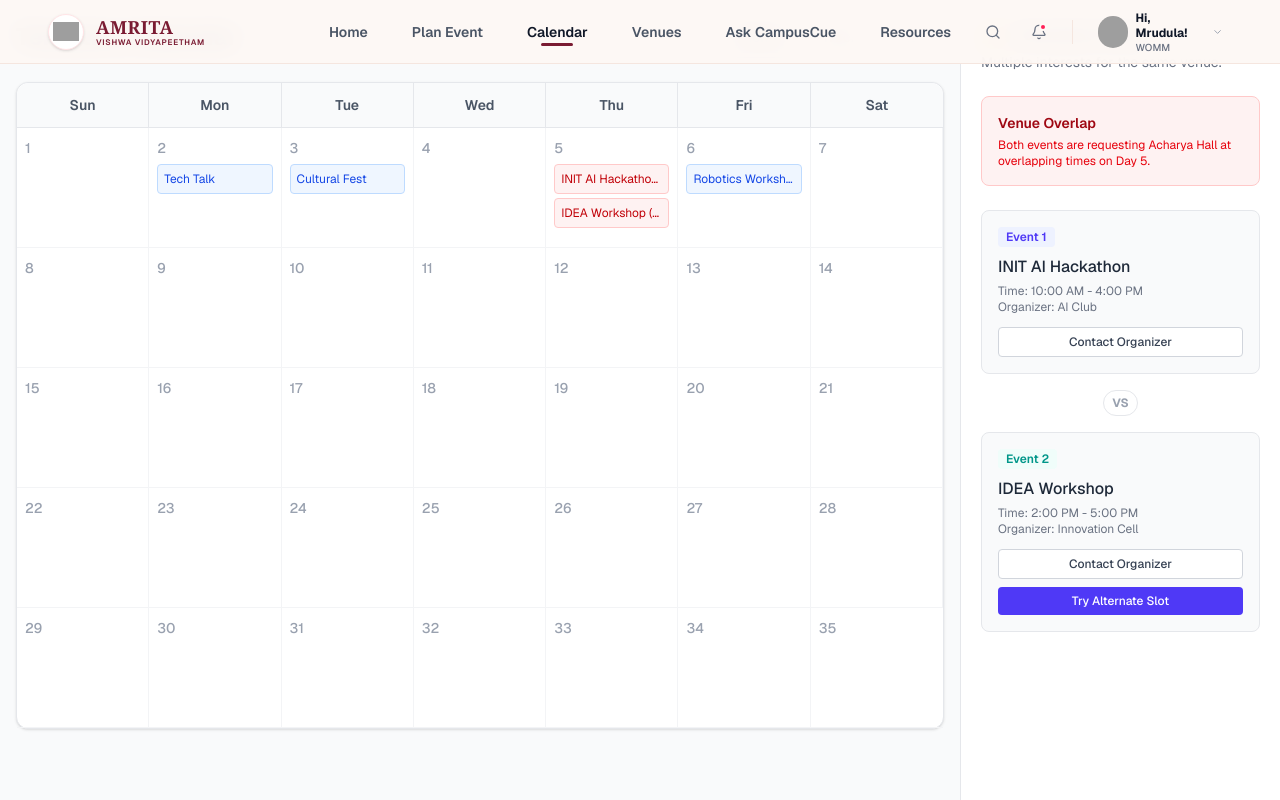
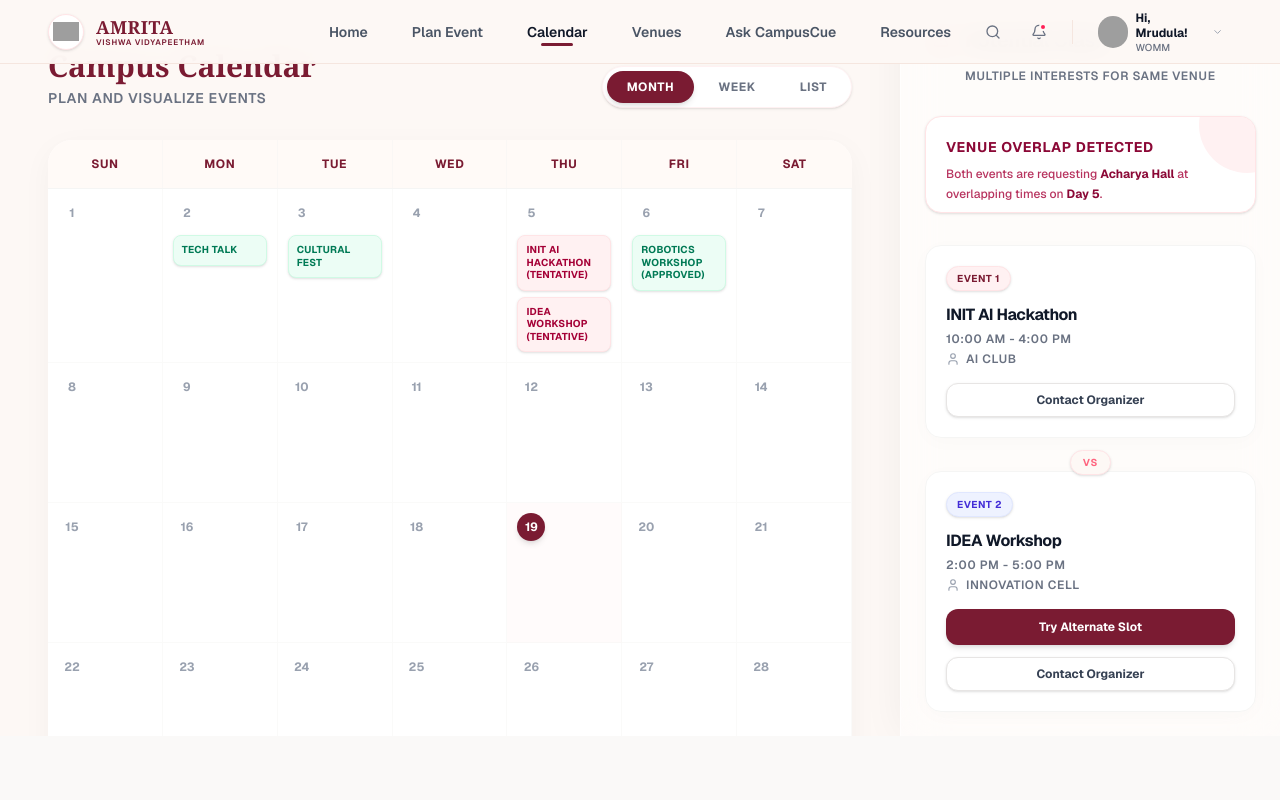
Before and after one commit to Mrudula-itsjuzme/Genesis-womm, a Next.js app in the folder apps/web/: page /calendar in a window 1280 px wide. Built offline with nearby package versions, Linux system fonts and the light colour scheme; grey boxes are pictures that could not be loaded.

Commit message:
feat(frontend): apply Amrita theme to Calendar Grid and Conflict Sidebar

```diff
--- a/apps/web/src/app/calendar/page.tsx
+++ b/apps/web/src/app/calendar/page.tsx
@@ -4,7 +4,7 @@ import ConflictSidebar from '@/components/ConflictSidebar';
 
 export default function CalendarPage() {
   return (
-    <div className="flex h-screen bg-white">
+    <div className="flex h-[calc(100vh-64px)] bg-[#FDF8F5] overflow-hidden">
       {/* Main Calendar Area */}
       <CalendarGrid />
 
--- a/apps/web/src/components/CalendarGrid.tsx
+++ b/apps/web/src/components/CalendarGrid.tsx
@@ -12,18 +12,23 @@ const CalendarGrid = () => {
   ];
 
   return (
-    <div className="flex-1 p-4 bg-gray-50 overflow-auto">
-      <div className="flex justify-between items-center mb-6">
-        <h1 className="text-2xl font-bold text-gray-800">Tentative Calendar</h1>
-        <div className="flex space-x-2 bg-white rounded-lg p-1 border border-gray-200">
+    <div className="flex-1 p-8 lg:p-12 overflow-y-auto">
+      <div className="max-w-7xl mx-auto">
+        <div className="flex justify-between items-end mb-8">
+          <div>
+            <h1 className="text-3xl font-serif font-bold text-[#7a1b32] mb-1">Campus Calendar</h1>
+            <p className="text-sm font-semibold text-gray-500 uppercase tracking-wider">Plan and visualize events</p>
+          </div>
+
+          <div className="flex space-x-1 bg-white rounded-full p-1 shadow-sm border border-rose-50">
             {['Month', 'Week', 'List'].map((tab) => (
               <button
                 key={tab}
                 onClick={() => setActiveTab(tab)}
-              className={`px-4 py-1.5 text-sm font-medium rounded-md ${
+                className={`px-5 py-2 text-xs font-bold uppercase tracking-wider rounded-full transition-all ${
                   activeTab === tab
-                  ? 'bg-gray-100 text-gray-800'
-                  : 'text-gray-600 hover:bg-gray-50'
+                    ? 'bg-[#7a1b32] text-white shadow-md'
+                    : 'text-gray-500 hover:text-gray-900 hover:bg-stone-50'
                 }`}
               >
                 {tab}
@@ -32,29 +37,33 @@ const CalendarGrid = () => {
           </div>
         </div>
 
-      <div className="bg-white border border-gray-200 rounded-xl shadow-sm">
-        <div className="grid grid-cols-7 border-b border-gray-200 bg-gray-50 rounded-t-xl">
+        <div className="bg-white rounded-3xl shadow-[0_8px_30px_rgb(0,0,0,0.04)] border-none overflow-hidden">
+          <div className="grid grid-cols-7 border-b border-stone-100 bg-[#FFF5F0]/50">
             {['Sun', 'Mon', 'Tue', 'Wed', 'Thu', 'Fri', 'Sat'].map((day) => (
-            <div key={day} className="py-3 text-center text-sm font-semibold text-gray-600 border-r last:border-r-0 border-gray-200">
+              <div key={day} className="py-4 text-center text-xs font-bold uppercase tracking-wider text-[#7a1b32] border-r last:border-r-0 border-stone-100/50">
                 {day}
               </div>
             ))}
           </div>
 
-        <div className="grid grid-cols-7 auto-rows-[minmax(120px,auto)]">
+          <div className="grid grid-cols-7 auto-rows-[minmax(140px,auto)]">
             {Array.from({ length: 35 }).map((_, index) => {
               const dayEvents = events.filter(e => e.day === index);
+              const isToday = index === 18; // Mock today
               return (
-              <div key={index} className="border-r border-b border-gray-100 p-2 relative min-h-[120px] last:border-r-0">
-                <span className="text-sm text-gray-400 font-medium">{index + 1}</span>
-                <div className="mt-1 space-y-1">
+                <div key={index} className={`border-r border-b border-stone-100/50 p-2.5 relative min-h-[140px] last:border-r-0 transition-colors hover:bg-stone-50/30 ${isToday ? 'bg-rose-50/30' : ''}`}>
+                  <span className={`flex items-center justify-center w-7 h-7 text-xs font-bold rounded-full mb-1 ${isToday ? 'bg-[#7a1b32] text-white shadow-md' : 'text-gray-400'}`}>
+                    {index + 1}
+                  </span>
+
+                  <div className="mt-2 space-y-1.5">
                     {dayEvents.map((event, i) => (
                       <div
                         key={i}
-                      className={`text-xs p-1.5 rounded truncate border ${
-                        event.conflict ? 'bg-red-50 border-red-200 text-red-700' :
-                        event.type === 'tentative' ? 'bg-yellow-50 border-yellow-200 text-yellow-700' :
-                        'bg-blue-50 border-blue-200 text-blue-700'
+                        className={`text-[10px] p-2 rounded-lg font-bold uppercase tracking-wide leading-tight shadow-sm border ${
+                          event.conflict ? 'bg-rose-50 border-rose-100 text-rose-800' :
+                          event.type === 'tentative' ? 'bg-amber-50 border-amber-100 text-amber-700' :
+                          'bg-emerald-50 border-emerald-100 text-emerald-700'
                         }`}
                       >
                         {event.title}
@@ -67,6 +76,7 @@ const CalendarGrid = () => {
           </div>
         </div>
       </div>
+    </div>
   );
 };
 
--- a/apps/web/src/components/ConflictSidebar.tsx
+++ b/apps/web/src/components/ConflictSidebar.tsx
@@ -1,60 +1,73 @@
 import React from 'react';
+import { AlertTriangle, User, CalendarX } from 'lucide-react';
 
 const ConflictSidebar = () => {
   return (
-    <div className="w-80 bg-white border-l border-gray-200 p-5 flex flex-col h-full overflow-y-auto">
-      <div className="mb-6">
-        <h2 className="text-lg font-bold text-gray-800 flex items-center gap-2">
-          <span className="text-red-500">⚠️</span> Potential Clash
+    <div className="w-[380px] bg-white/50 backdrop-blur-xl border-l border-white/50 shadow-[0_0_40px_rgb(0,0,0,0.05)] p-6 flex flex-col h-full overflow-y-auto">
+      <div className="mb-8">
+        <h2 className="text-xl font-bold text-gray-900 flex items-center gap-2 tracking-tight">
+          <div className="w-8 h-8 rounded-full bg-rose-100 flex items-center justify-center shadow-sm">
+            <AlertTriangle className="w-4 h-4 text-rose-600" />
+          </div>
+          Potential Clash
         </h2>
-        <p className="text-sm text-gray-500 mt-1">
-          Multiple interests for the same venue.
+        <p className="text-xs font-semibold uppercase tracking-wider text-gray-500 mt-3 pl-10">
+          Multiple interests for same venue
         </p>
       </div>
 
-      <div className="bg-red-50 border border-red-200 rounded-lg p-4 mb-6">
-        <div className="flex items-start gap-3">
+      <div className="bg-white rounded-2xl p-5 mb-8 shadow-sm border border-rose-100 relative overflow-hidden">
+        <div className="absolute top-0 right-0 w-24 h-24 bg-rose-50 rounded-full -mr-10 -mt-10 z-0"></div>
+        <div className="relative z-10 flex items-start gap-4">
           <div className="flex-1">
-            <h3 className="text-sm font-semibold text-red-800">Venue Overlap</h3>
-            <p className="text-xs text-red-600 mt-1">
-              Both events are requesting Acharya Hall at overlapping times on Day 5.
+            <h3 className="text-sm font-bold text-rose-900 uppercase tracking-wider mb-2">Venue Overlap Detected</h3>
+            <p className="text-xs font-medium text-rose-800/80 leading-relaxed">
+              Both events are requesting <strong className="text-rose-900">Acharya Hall</strong> at overlapping times on <strong className="text-rose-900">Day 5</strong>.
             </p>
           </div>
         </div>
       </div>
 
       <div className="space-y-4 flex-1">
-        <div className="border border-gray-200 rounded-lg p-4 bg-gray-50">
-          <div className="flex justify-between items-start mb-2">
-            <span className="text-xs font-semibold text-indigo-600 bg-indigo-50 px-2 py-0.5 rounded">Event 1</span>
+        <div className="border border-stone-100 rounded-2xl p-5 bg-white shadow-[0_4px_20px_rgb(0,0,0,0.02)]">
+          <div className="flex justify-between items-start mb-3">
+            <span className="text-[10px] font-bold text-[#7a1b32] bg-rose-50 border border-rose-100 px-2.5 py-1 rounded-full uppercase tracking-wider shadow-sm">Event 1</span>
           </div>
-          <h4 className="font-medium text-gray-800">INIT AI Hackathon</h4>
-          <p className="text-xs text-gray-500 mt-1">Time: 10:00 AM - 4:00 PM</p>
-          <p className="text-xs text-gray-500">Organizer: AI Club</p>
-          <div className="mt-3 flex gap-2">
-            <button className="flex-1 bg-white border border-gray-300 text-gray-700 text-xs font-medium py-1.5 rounded hover:bg-gray-50">
+          <h4 className="font-bold text-gray-900 text-base mb-1 tracking-tight">INIT AI Hackathon</h4>
+          <p className="text-xs font-semibold text-gray-500 flex items-center gap-1.5 uppercase tracking-wider mb-1">
+             10:00 AM - 4:00 PM
+          </p>
+          <p className="text-xs font-semibold text-gray-500 flex items-center gap-1.5 uppercase tracking-wider">
+            <User className="w-3.5 h-3.5 text-gray-400" /> AI Club
+          </p>
+          <div className="mt-4 flex gap-2">
+            <button className="flex-1 bg-white border border-stone-200 text-gray-700 text-xs font-bold py-2 rounded-xl hover:bg-stone-50 hover:border-stone-300 transition-all shadow-sm">
               Contact Organizer
             </button>
           </div>
         </div>
 
-        <div className="flex items-center justify-center">
-          <span className="text-gray-400 text-xs font-bold bg-white px-2 py-1 border border-gray-200 rounded-full">VS</span>
+        <div className="flex items-center justify-center -my-1 relative z-10">
+          <span className="text-rose-400 text-[10px] font-bold uppercase tracking-widest bg-[#FDF8F5] px-3 py-1 border border-rose-100 rounded-full shadow-sm">VS</span>
         </div>
 
-        <div className="border border-gray-200 rounded-lg p-4 bg-gray-50">
-          <div className="flex justify-between items-start mb-2">
-            <span className="text-xs font-semibold text-teal-600 bg-teal-50 px-2 py-0.5 rounded">Event 2</span>
+        <div className="border border-stone-100 rounded-2xl p-5 bg-white shadow-[0_4px_20px_rgb(0,0,0,0.02)]">
+          <div className="flex justify-between items-start mb-3">
+            <span className="text-[10px] font-bold text-indigo-700 bg-indigo-50 border border-indigo-100 px-2.5 py-1 rounded-full uppercase tracking-wider shadow-sm">Event 2</span>
           </div>
-          <h4 className="font-medium text-gray-800">IDEA Workshop</h4>
-          <p className="text-xs text-gray-500 mt-1">Time: 2:00 PM - 5:00 PM</p>
-          <p className="text-xs text-gray-500">Organizer: Innovation Cell</p>
-          <div className="mt-3 flex gap-2 flex-col">
-            <button className="w-full bg-white border border-gray-300 text-gray-700 text-xs font-medium py-1.5 rounded hover:bg-gray-50">
+          <h4 className="font-bold text-gray-900 text-base mb-1 tracking-tight">IDEA Workshop</h4>
+          <p className="text-xs font-semibold text-gray-500 flex items-center gap-1.5 uppercase tracking-wider mb-1">
+            2:00 PM - 5:00 PM
+          </p>
+          <p className="text-xs font-semibold text-gray-500 flex items-center gap-1.5 uppercase tracking-wider">
+            <User className="w-3.5 h-3.5 text-gray-400" /> Innovation Cell
+          </p>
+          <div className="mt-4 flex gap-2 flex-col">
+            <button className="w-full bg-[#7a1b32] text-white text-xs font-bold py-2.5 rounded-xl hover:bg-[#5a1222] transition-colors shadow-md">
+              Try Alternate Slot
+            </button>
+            <button className="w-full bg-white border border-stone-200 text-gray-700 text-xs font-bold py-2 rounded-xl hover:bg-stone-50 hover:border-stone-300 transition-all shadow-sm mt-1">
               Contact Organizer
-            </button>
-            <button className="w-full bg-indigo-600 text-white text-xs font-medium py-1.5 rounded hover:bg-indigo-700">
-              Try Alternate Slot
             </button>
           </div>
         </div>
```
Lines whose indentation alone changed are shown as unchanged.
